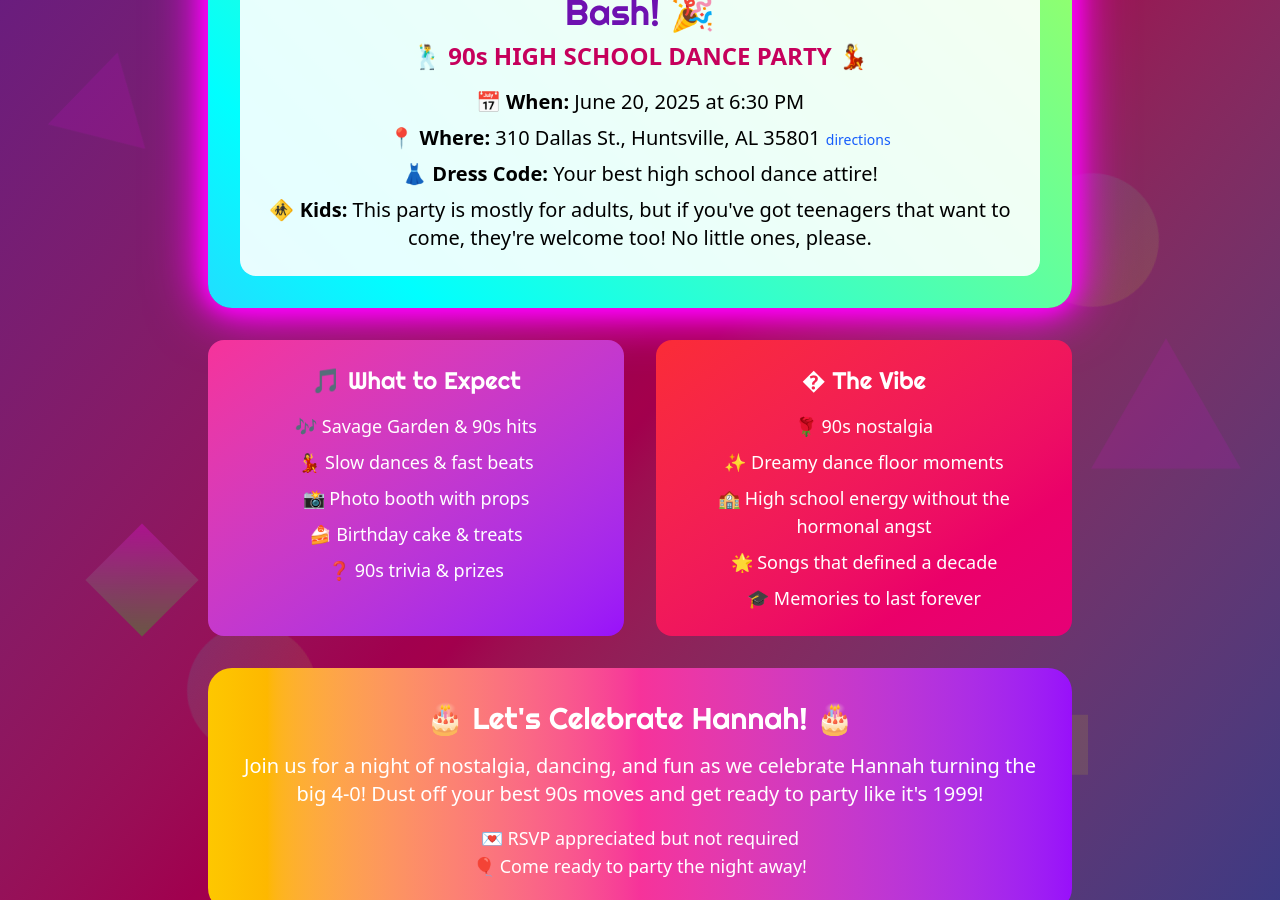
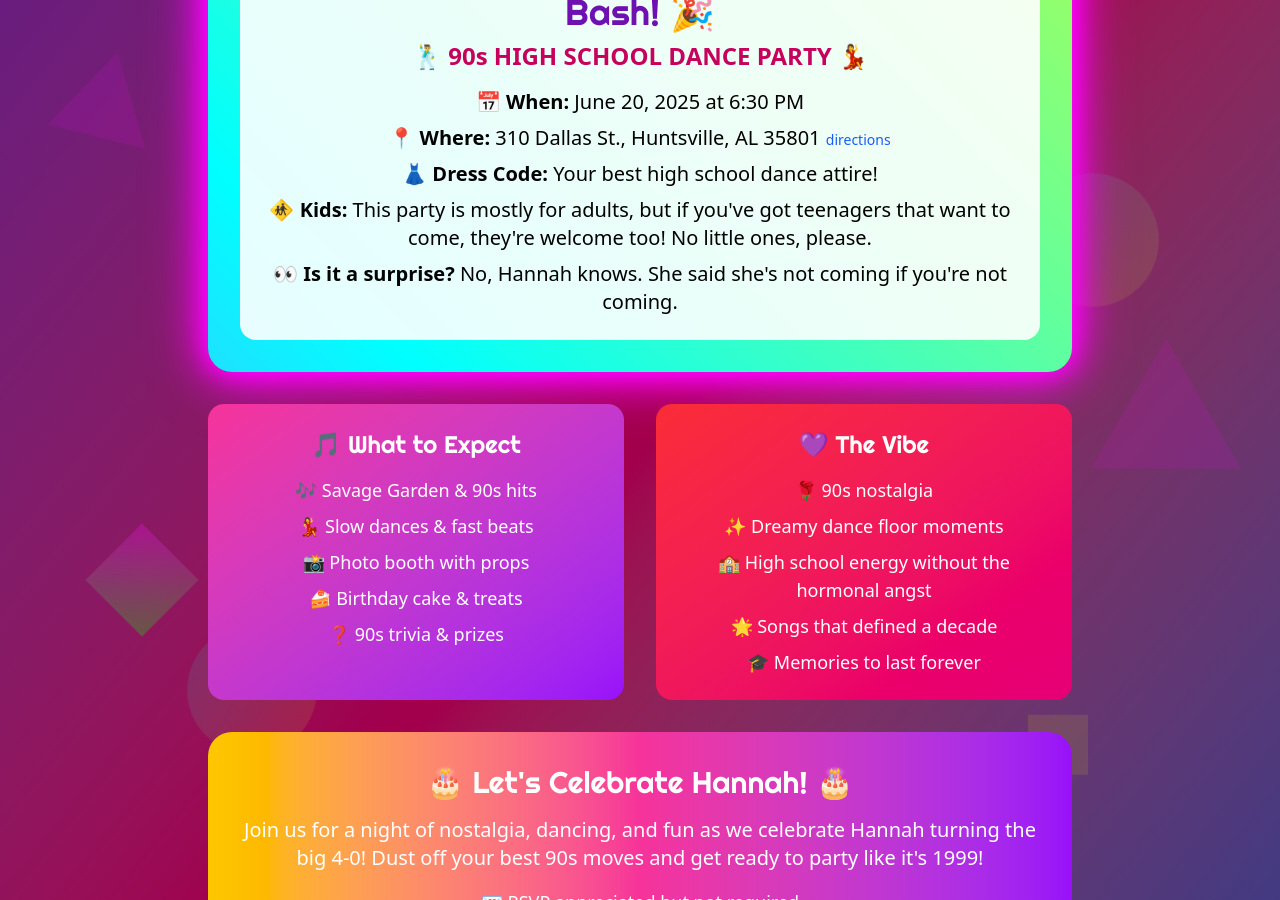
Before and after one commit to nathanalderson/alderson-dot-party, a Jekyll site: the page built from index.md, in a window 1280 px wide and 900 px high, scrolled down 356 px. Built offline with Jekyll 4.4.1, drawn with Linux system fonts in a browser that asks for light colours.

Commit message:
Note about surprise

```diff
--- a/index.md
+++ b/index.md
@@ -36,6 +36,7 @@ title: Party Invitation
       </p>
       <p><strong>👗 Dress Code:</strong> Your best high school dance attire!</p>
       <p><strong>🚸 Kids:</strong> This party is mostly for adults, but if you've got teenagers that want to come, they're welcome too! No little ones, please.</p>
+      <p><strong>👀 Is it a surprise?</strong> No, Hannah knows. She said she's not coming if you're not coming.</p>
     </div>
   </div>
 </div>
@@ -53,7 +54,7 @@ title: Party Invitation
   </div>
 
   <div class="bg-gradient-to-br from-red-500 to-pink-600 p-6 rounded-2xl transform hover:scale-105 transition-transform">
-    <h3 class="text-2xl font-bold mb-4">� The Vibe</h3>
+    <h3 class="text-2xl font-bold mb-4">💜 The Vibe</h3>
     <ul class="space-y-2 text-lg">
       <li>🌹 90s nostalgia</li>
       <li>✨ Dreamy dance floor moments</li>
```
